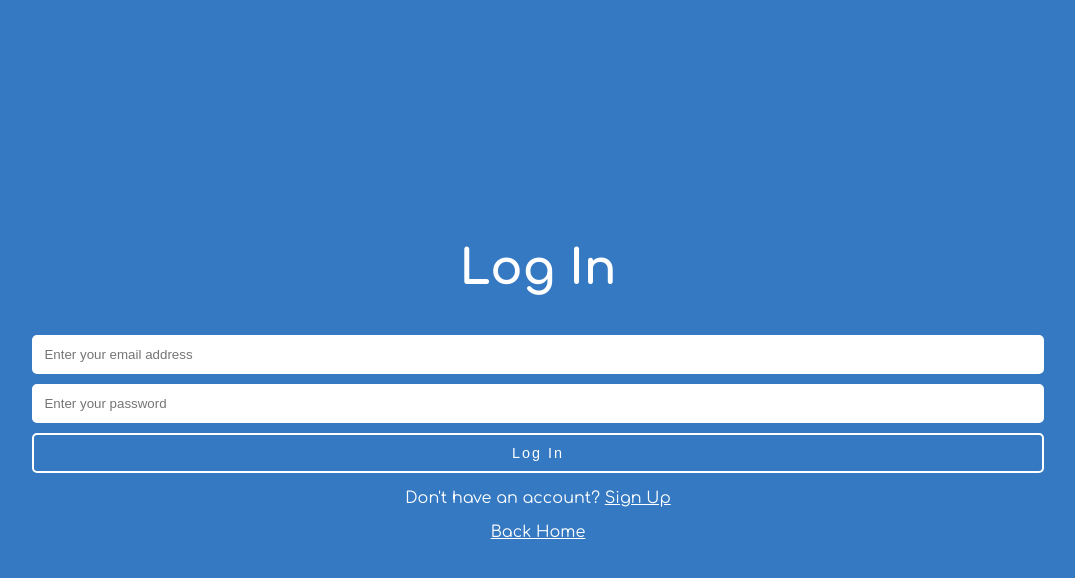
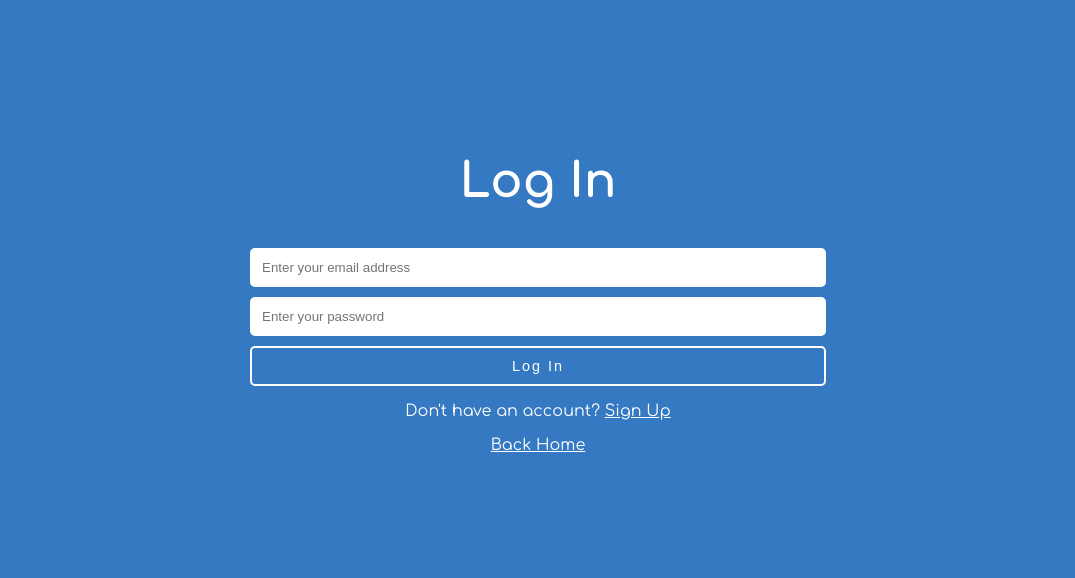
Before and after one commit to Boys-Who-Cry/weather, a React (Vite) app in the folder weather-react/: page /account in a window 1280 px wide. Shown: the top 578 px of the page, without its empty margins (102-1177 px from the left). Built offline with nearby package versions, Linux system fonts and the light colour scheme.

Commit message:
Completed creation of account login and account creation components. But still not connected to a backend.

```diff
--- a/weather-react/src/components/CreateAccountForm.jsx
+++ b/weather-react/src/components/CreateAccountForm.jsx
@@ -3,6 +3,22 @@ import styles from "../css/main.module.css";
 const CreateAccountForm = () => {
   return (
     <>
+      {window.innerWidth < 641 ? (
+        <section className={styles.account__container}>
+          <section className={styles.account__container__header}>
+            <h2>Create Account</h2>
+          </section>
+          <section>
+            <form className={styles.account__container__form}>
+              <input type="text" placeholder="Enter your first name" />
+              <input type="text" placeholder="Enter your last name" />
+              <input type="email" placeholder="Enter your email address" />
+              <input type="password" placeholder="Create a password" />
+              <Button type="submit" buttonText="Create Account" />
+            </form>
+          </section>
+        </section>
+      ) : (
         <section className={styles.account__container}>
           <section className={styles.account__container__header}>
             <h2>Create Account</h2>
@@ -19,6 +35,7 @@ const CreateAccountForm = () => {
             </form>
           </section>
         </section>
+      )}
     </>
   );
 };
--- a/weather-react/src/css/index.css
+++ b/weather-react/src/css/index.css
@@ -9,9 +9,11 @@
 body {
   background-color: var(--primary-color);
   font-family: var(--primary-font);
+  width: 100%;
+  margin: 0;
 }
 .container {
-  width: 80%;
+  width: 90%;
   margin: auto;
 }
 
--- a/weather-react/src/css/main.module.css
+++ b/weather-react/src/css/main.module.css
@@ -1,8 +1,8 @@
 .home__grid,
 .account__container {
   display: grid;
-  margin-top: 20%;
   grid-template-rows: repeat(auto, 1fr);
+  margin: 20% auto 0 auto;
 }
 .home__grid__header {
   font-size: 4rem;
@@ -54,7 +54,6 @@
 .displayWeatherGrid__location,
 .displayWeatherGrid__temperature,
 .displayWeatherGrid__weather,
-.account__page,
 .form {
   display: flex;
   align-items: center;
@@ -100,18 +99,19 @@
   grid-template-rows: 1fr;
   gap: 10px;
 }
+.account__question__text {
+  text-align: center;
+}
 .account__container__subgrid {
   display: grid;
   grid-template-columns: 1fr 1fr;
   gap: 10px;
-}
-.account__question__text {
-  text-align: center;
+  width: 100%;
 }
 
 @media only screen and (min-width: 641px) {
   .container {
-    width: 75%;
+    margin: 0;
   }
   .home__form__grid {
     grid-template-columns: repeat(12, 1fr);
@@ -119,11 +119,21 @@
   .home__form__grid input[type="text"] {
     grid-column: 2 / 11;
   }
+
+  .weather__form__grid input[type="text"] {
+    grid-column: 3 / 9;
+  }
+  .weather__form__grid a {
+    grid-column: 10 / 13;
+  }
 }
 
 @media only screen and (min-width: 768px) {
+  .home__grid {
+    width: 75%;
+  }
   .weather__form__grid input[type="text"] {
-    grid-column: 1 / 9;
+    grid-column: 3 / 9;
   }
   .weather__form__grid a {
     grid-column: 10 / 13;
@@ -132,11 +142,18 @@
   .displayWeatherGrid {
     margin: 10% 0 0 0;
   }
+  .account__container {
+    width: 75%;
+    margin: 20% auto 0 auto;
+  }
 }
 
 @media only screen and (min-width: 1024px) {
   .container {
     width: 60%;
+  }
+  .home__grid {
+    width: 50%;
   }
   .home__form__grid {
     grid-template-columns: repeat(12, 1fr);
@@ -158,4 +175,8 @@
   .displayWeatherGrid {
     margin: 10% 0 0 0;
   }
+  .account__container {
+    width: 50%;
+    margin: 10% auto 0 auto;
+  }
 }
```
Lines whose indentation alone changed are shown as unchanged.
